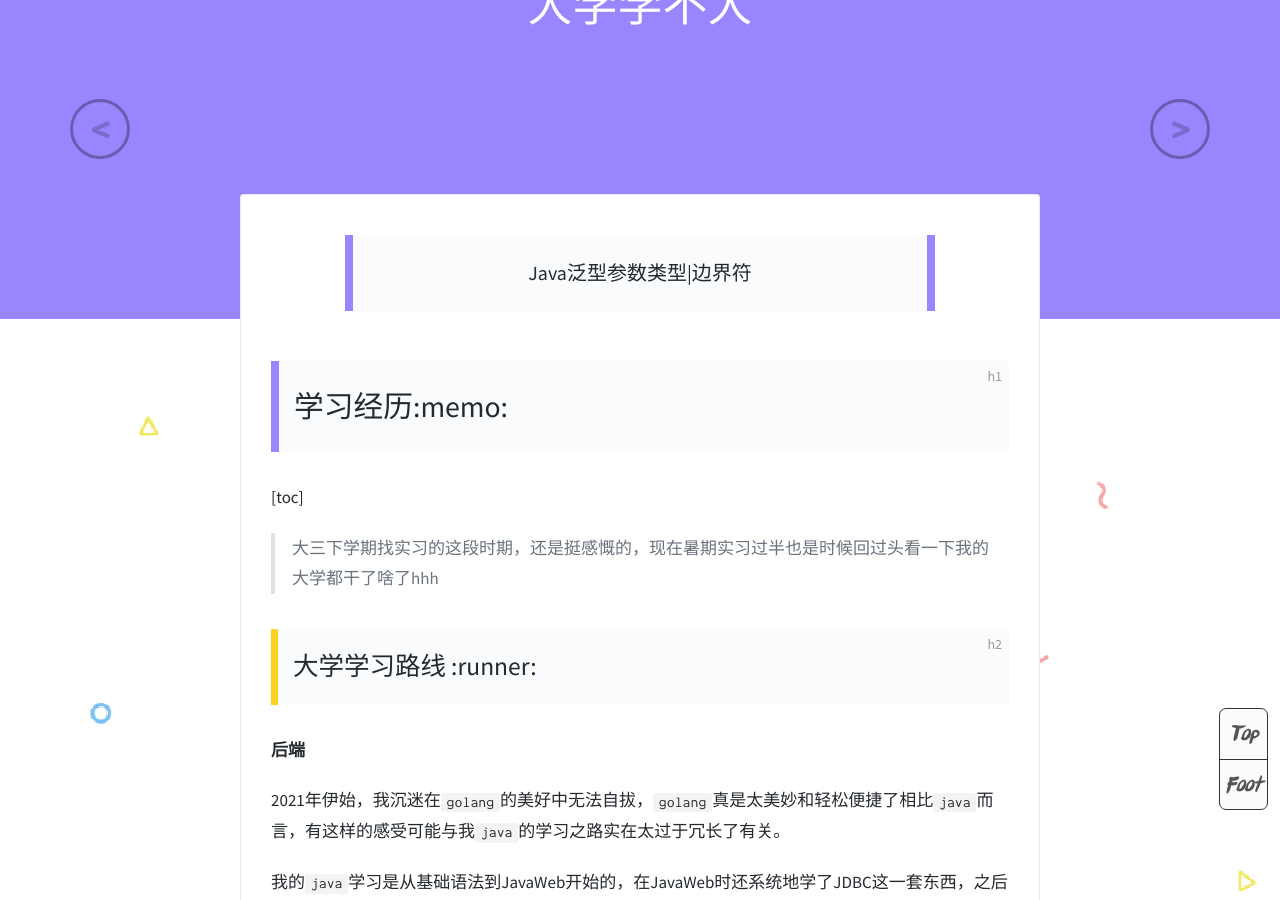
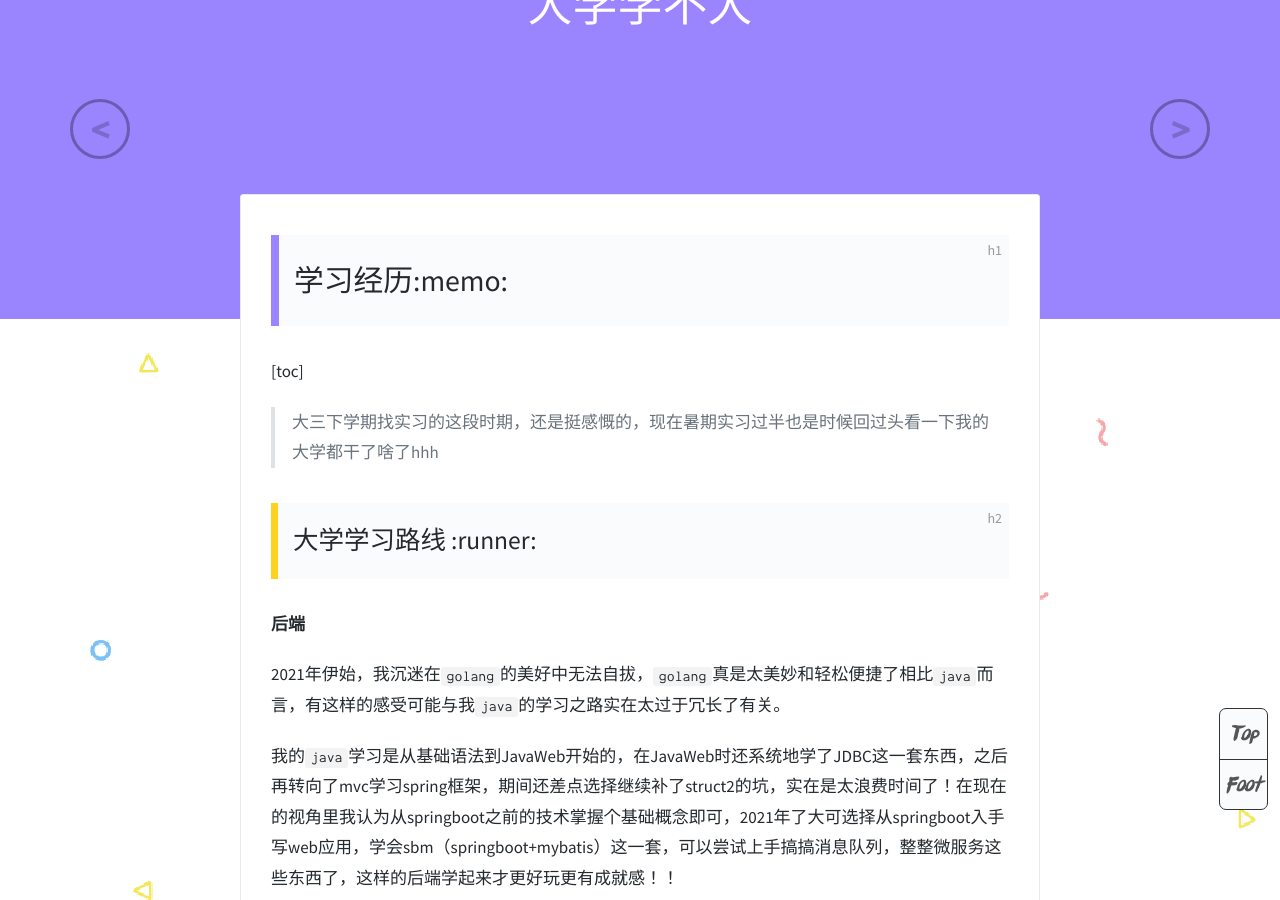
Before and after one commit to hamburgerdog/hamburgerdog.github.io, a Jekyll site: the page built from _posts/2021-08-11-大学学不大.md, in a window 1280 px wide and 900 px high, scrolled down 306 px. Built offline with Jekyll 4.4.1, drawn with Linux system fonts in a browser that asks for light colours; comment, search, counter and statistics services are not loaded.

Commit message:
Update 2021-08-11-大学学不大.md

```diff
--- a/_posts/2021-08-11-大学学不大.md
+++ b/_posts/2021-08-11-大学学不大.md
@@ -5,7 +5,6 @@ date:   2021-08-11 22:00:00 +0800
 tags: 实习 学习
 color: rgb(154,133,255)
 cover: '../assets/popmart.png'
-subtitle: 'Java泛型参数类型|边界符'
 ---
 
 # 学习经历:memo:
```
